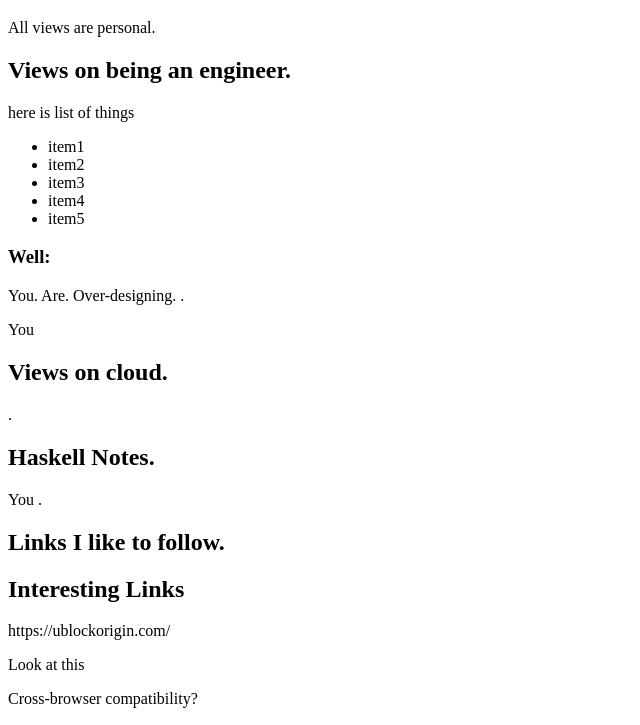
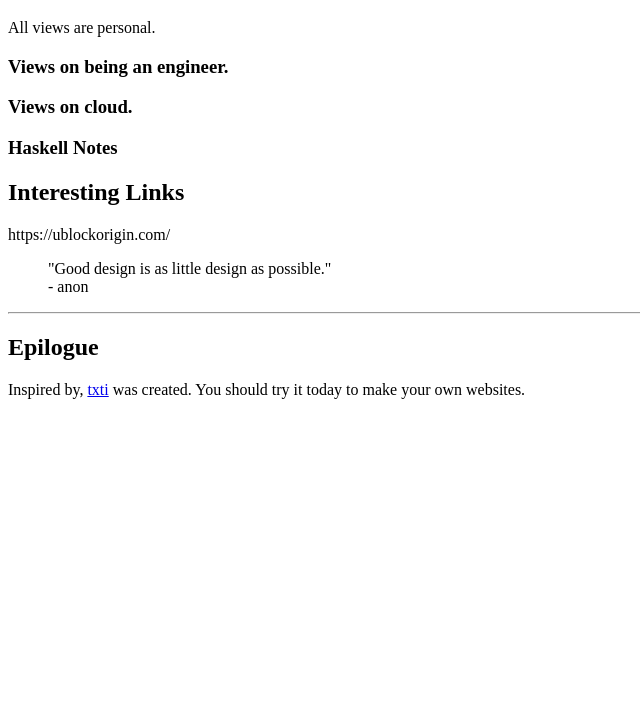
Before and after one commit to RP8191/RP8191.github.io, a plain HTML site: page index.html in a window 1280 px wide. Shown: the part 61-786 px from the top of the page, without its empty margins (0-640 px from the left). Drawn offline with Linux system fonts and the light colour scheme.

Commit message:
Update index.html
new changes

```diff
--- a/index.html
+++ b/index.html
@@ -14,50 +14,14 @@
         <aside>All views are personal.</aside>
     </header>
 
-        <h2>Views on being an engineer.</h2>
+        <h3>Views on being an engineer.</h3>
 
-        <p>here is list of things</p>
+        <h3>Views on cloud.</h3>
 
-        <ul>
-            <li>item1</li>
-            <li>item2</li>
-            <li>item3</li>
-            <li>item4</li>
-            <li>item5</li>
-        </ul>
-
-        <h3>Well:</h3>
-
-        <p>You. Are. Over-designing. .</p>
-
-        <p>You</p>
-
-        <h2>Views on cloud.</h2>
-
-        <p>.</p>
-
-        <h2>Haskell Notes.</h2>
-
-        <p>You .</p>
-
-        <h2>Links I like to follow.</h2>
-
+        <h3>Haskell Notes</h3>
 
         <h2>Interesting Links </h2>
             https://ublockorigin.com/
-        <p>Look at this </p>
-
-        <p></p>
-
-        <p>Cross-browser compatibility? </p>
-
-        <h2>Non-programming things for a new developer.</h2>
-
-        <p></p>
-
-        <h3>Yes</h3>
-
-        <p>.</p>
 
         <blockquote cite="https://www.vitsoe.com/us/about/good-design">"Good design is as little design as possible."<br>
             - anon
@@ -65,7 +29,7 @@
     <hr>
 
     <h2>Epilogue</h2>
-    <p>From the philosophies expressed (poorly) above, <a href="http://txti.es">txti</a> was created. You should try it today to make your own websites.</p>
+    <p>Inspired by, <a href="http://txti.es">txti</a> was created. You should try it today to make your own websites.</p>
 
 </body>
 </html>
```
